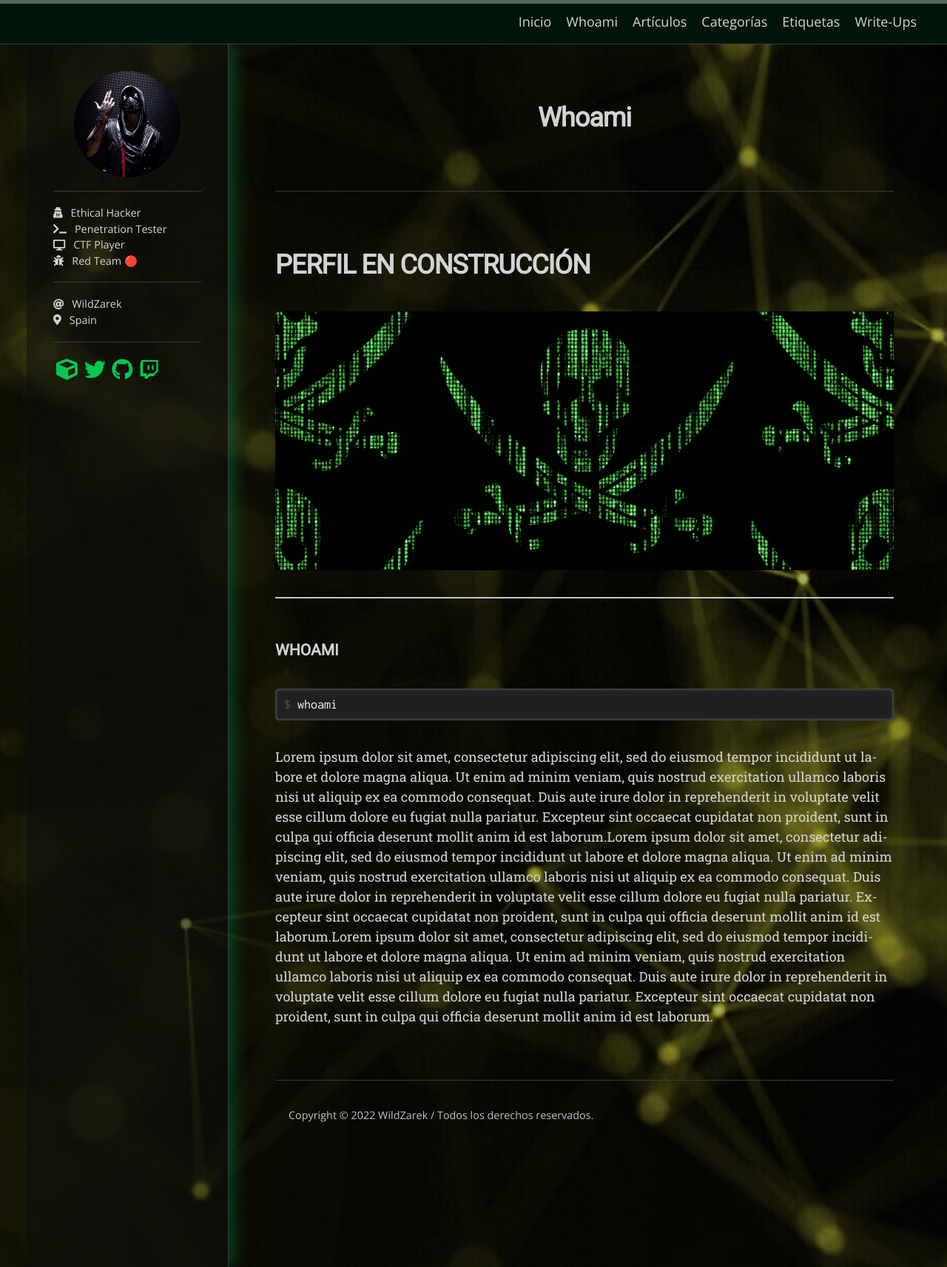
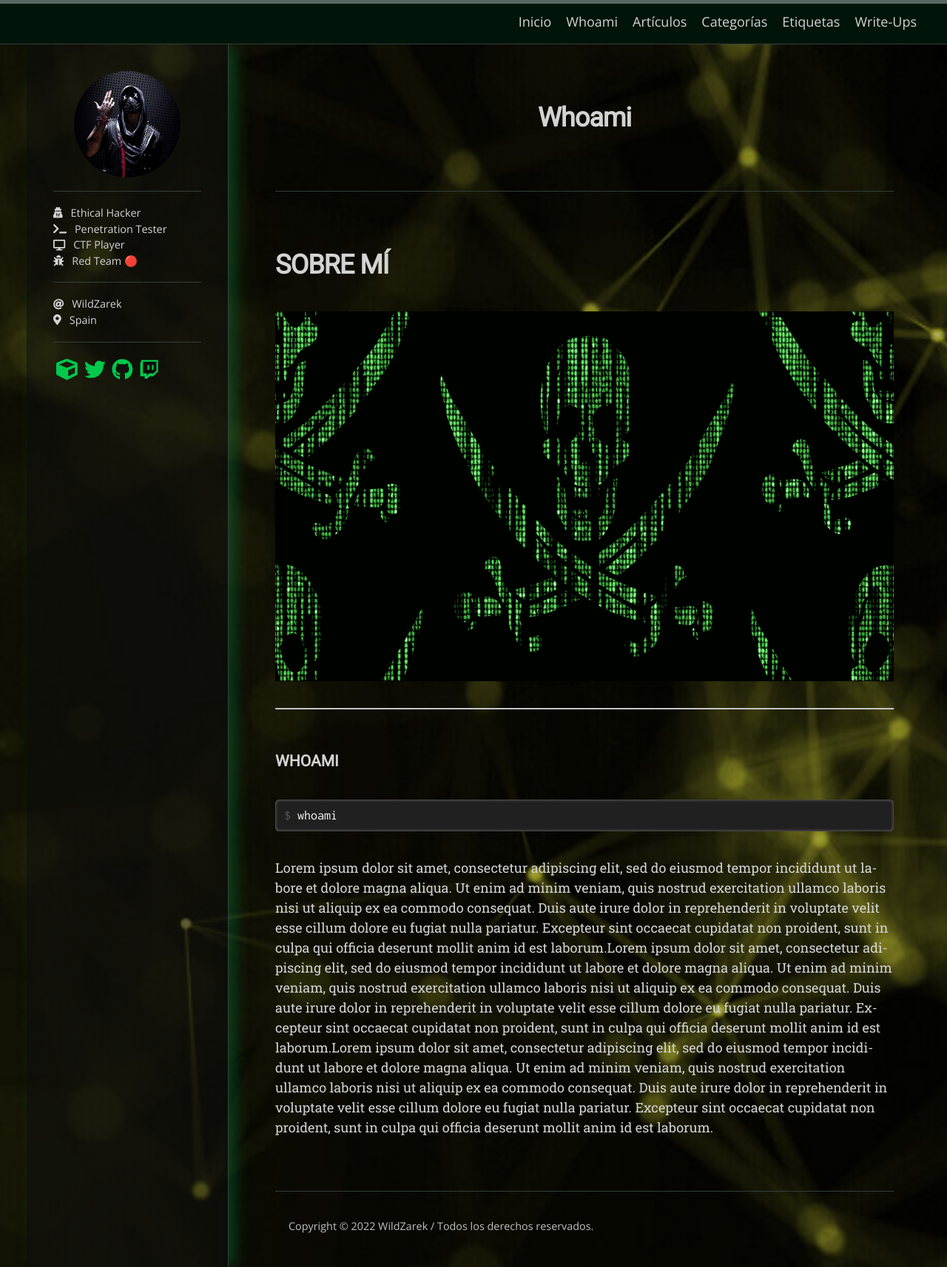
Before and after one commit to WildZarek/wildzarek.github.io, a Jekyll site: the page built from about.md, in a window 1280 px wide. Shown: the whole page at 74% size. Built offline with Jekyll 4.4.1, drawn with Linux system fonts in a browser that asks for light colours; nearby versions of some CDN libraries; some web fonts are replaced.

Commit message:
updated about.md

```diff
--- a/about.md
+++ b/about.md
@@ -4,9 +4,9 @@ title: Whoami
 permalink: /about/
 ---
 
-# PERFIL EN CONSTRUCCIÓN
+# SOBRE MÍ
 
-<a href="#"><img width="100%" height="auto" src="/assets/images/pentesting.gif" height="350px"/></a>
+<a href="#"><img width="auto" height="auto" src="/assets/images/pentesting.gif" height="500px"/></a>
 
 ********************************************************************************************
 
```
